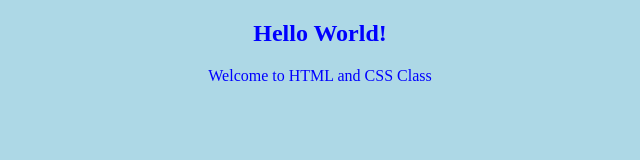
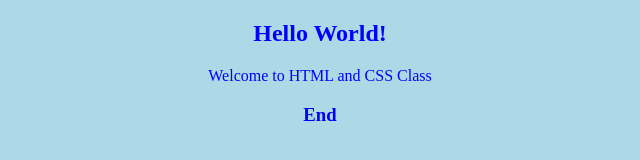
Before and after one commit to Gaya3-2023/helloworld, a plain HTML site: page index.html in a window 1280 px wide. Shown: the full height of the page, 320-960 px from the left. Drawn offline with Linux system fonts and the light colour scheme.

Commit message:
Update index.html

```diff
--- a/index.html
+++ b/index.html
@@ -8,5 +8,6 @@
 <body>
    <h2> Hello World!</h2>
    <p>Welcome to HTML and CSS Class</p>
+    <h3>End</h3>
 </body>
 </html>
```
